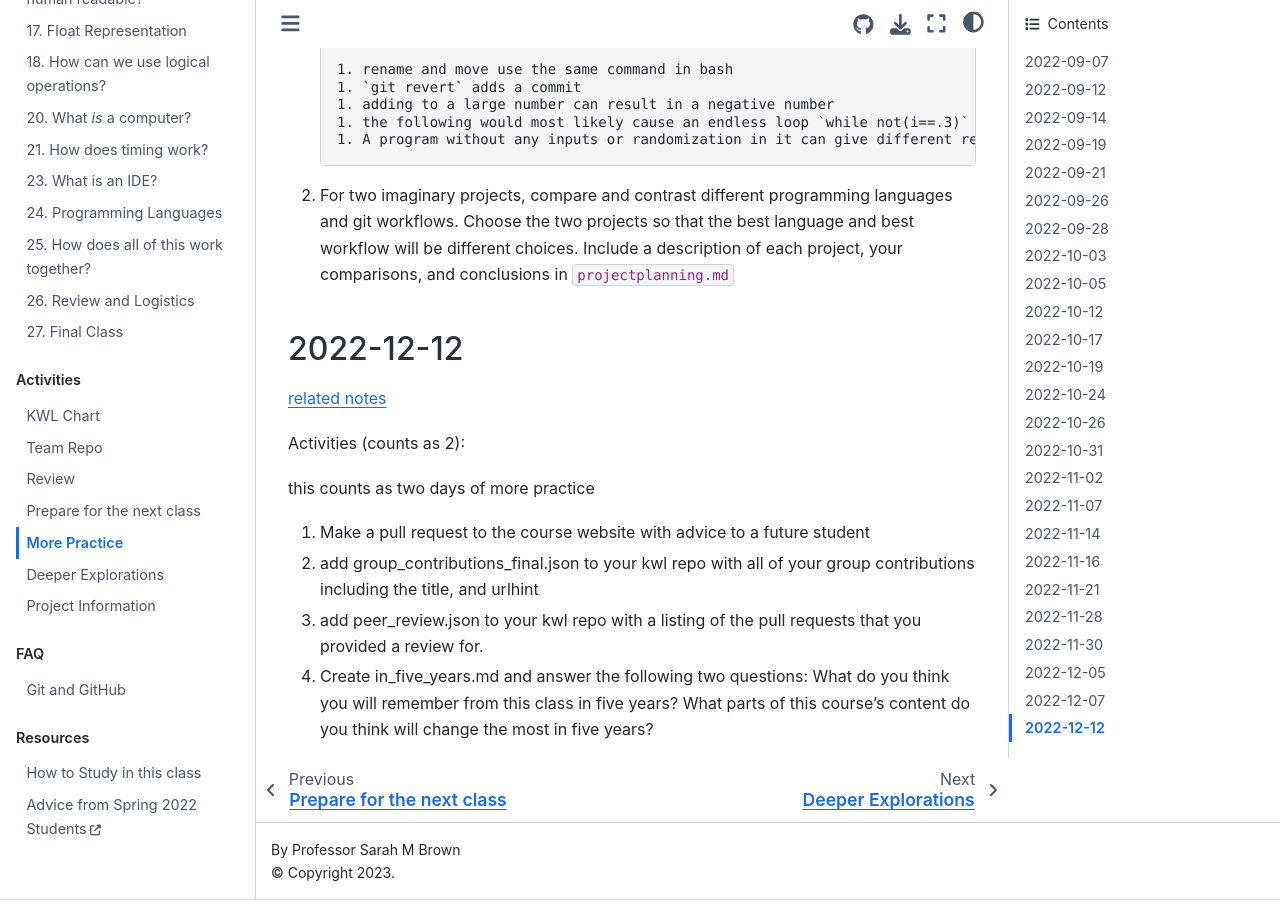
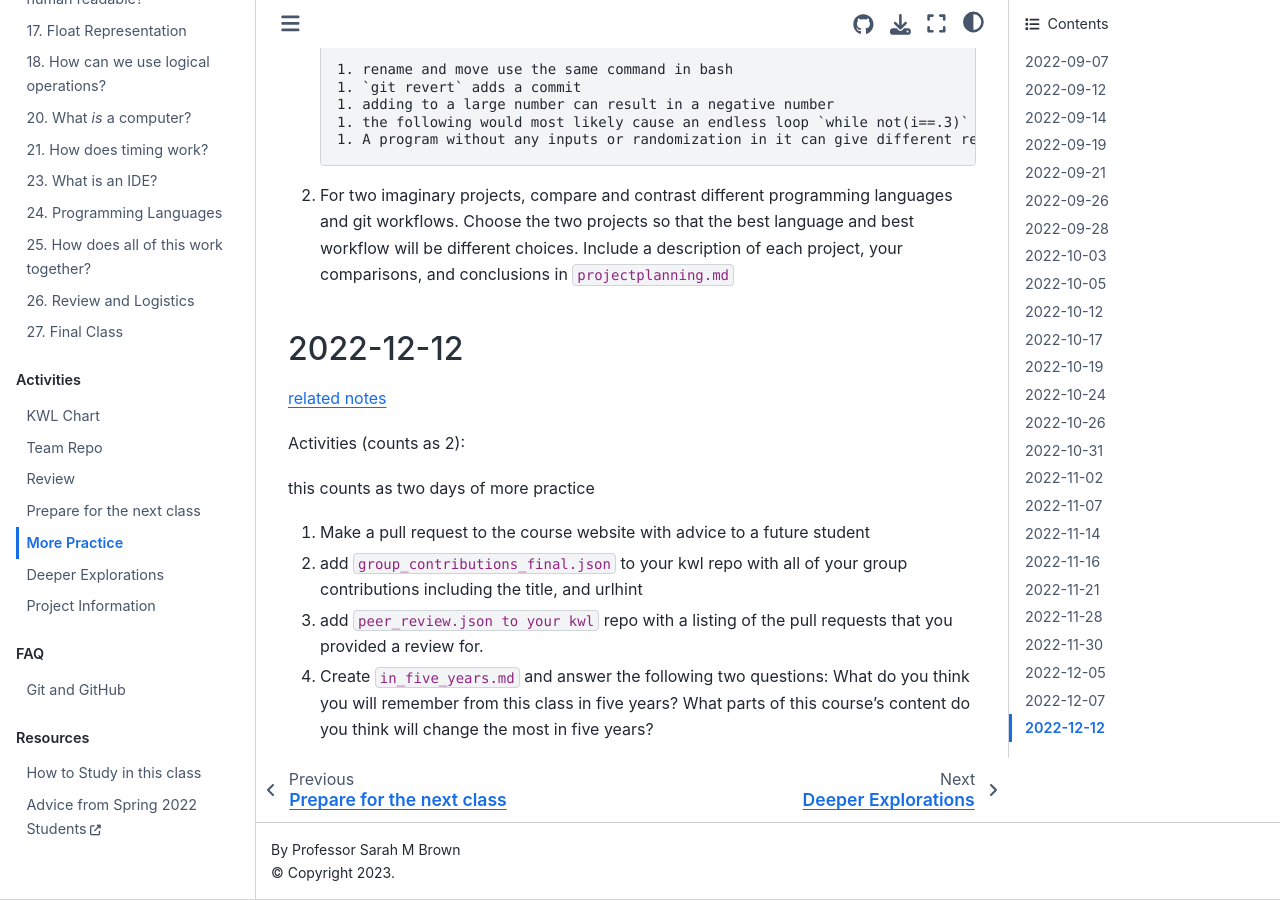
Before and after one commit to introcompsys/fall2022, a Jupyter Book: the page built from activities/practice.md, in a window 1280 px wide and 900 px high, scrolled down 9746 px. Built offline with Jupyter Book 1.0.4 settings and Sphinx 7.4.7 and the Sphinx Book theme 1.1.4, drawn with Linux system fonts in a browser that asks for light colours; pages that are not in the unit, such as notebooks, are missing from menus.

Commit message:
Update 2022-12-12.md

````diff
--- a/_practice/2022-12-12.md
+++ b/_practice/2022-12-12.md
@@ -2,12 +2,12 @@
 this counts as two days of more practice
 
 1. Make a pull request to the course website with advice to a future student
-1. add group_contributions_final.json to your kwl repo with all of your group contributions including the title, and urlhint
-1. add peer_review.json to your kwl repo with a listing of the pull requests that you provided a review for.
-1. Create in_five_years.md and answer the following two questions: What do you think you will remember from this class in five years? What parts of this course's content do you think will change the most in five years?
+1. add `group_contributions_final.json` to your kwl repo with all of your group contributions including the title, and urlhint
+1. add `peer_review.json to your kwl` repo with a listing of the pull requests that you provided a review for.
+1. Create `in_five_years.md` and answer the following two questions: What do you think you will remember from this class in five years? What parts of this course's content do you think will change the most in five years?
 ```{index} group_contributions_final.json
 ```
-```{index} eer_review.json
+```{index} peer_review.json
 ```
 ```{index} in_five_years.md
 ```
````
